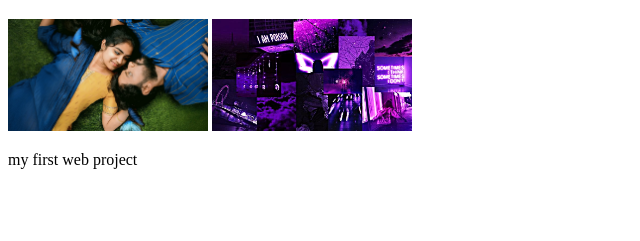
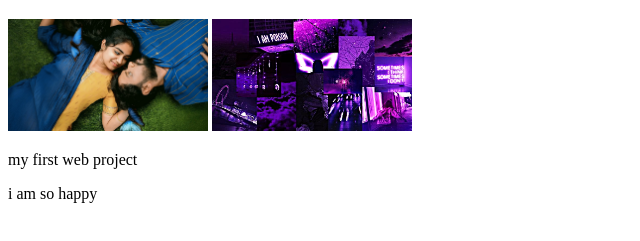
Before and after one commit to akashabi2005/new, a plain HTML site: page index.html in a window 1280 px wide. Shown: the part 61-302 px from the top of the page, without its empty margins (0-640 px from the left). Drawn offline with Linux system fonts and the light colour scheme.

Commit message:
added paragraph

```diff
--- a/index.html
+++ b/index.html
@@ -10,6 +10,7 @@
     <img width="200" src="joe.jpg" alt="">
     <img width="200" src="joe2.jpg" alt="">
     <p>my first web project</p>
+    <p>i am so happy</p>
 
 </body>
 </html>
```
